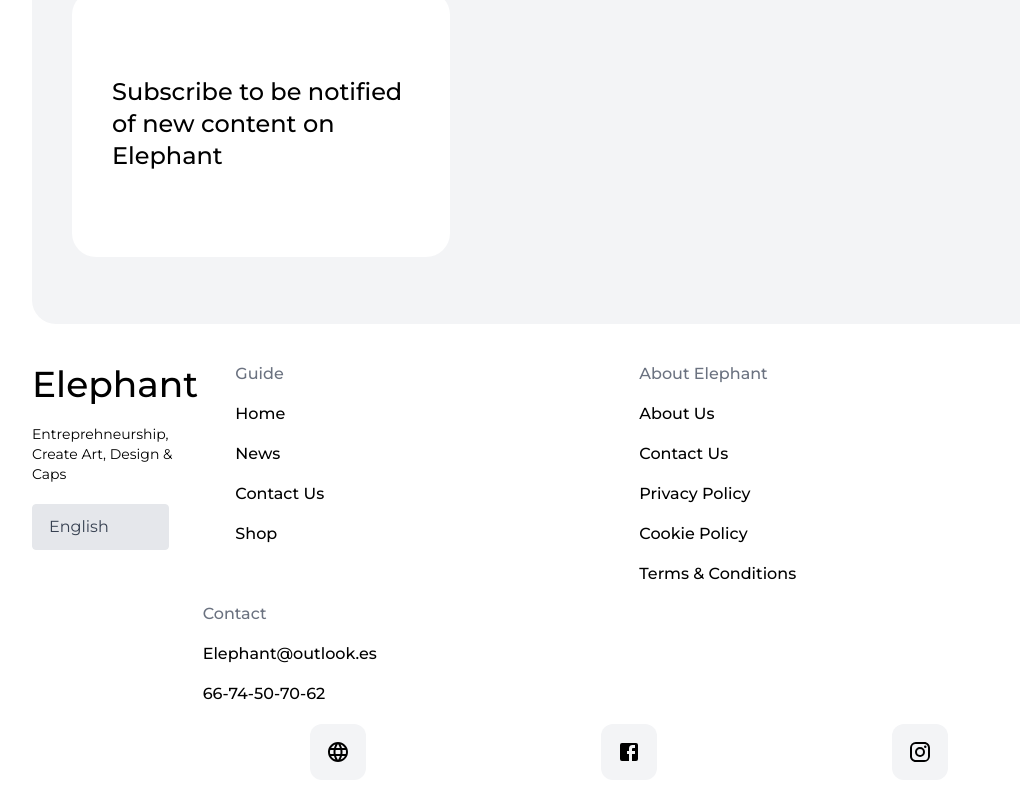
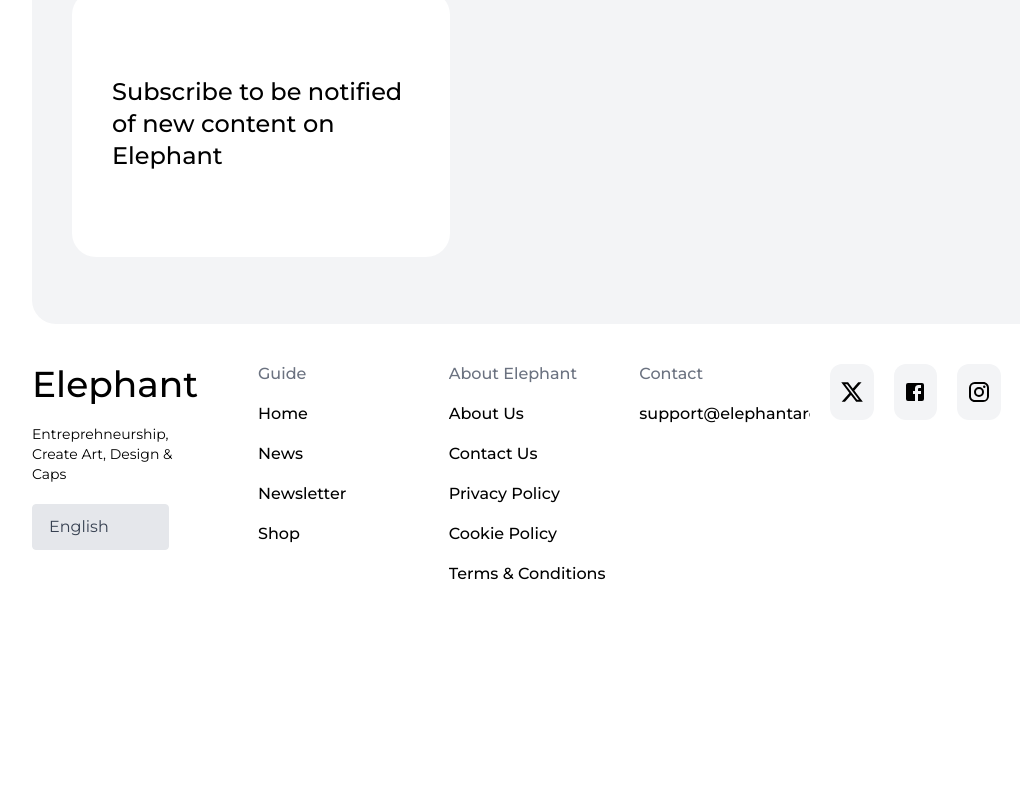
Before and after one commit to Diegoiribe/elephant, a React (Create React App) app: page / in a window 1280 px wide. Shown: the part 1916-2716 px from the top of the page, without its empty margins (96-1116 px from the left). After the commit the page ends 2540 px from the top, so only its background shows below. Built offline with nearby package versions, Linux system fonts and the light colour scheme; a web font is replaced by a local one.

Commit message:
cambio menu a iconos

```diff
--- a/public/index.html
+++ b/public/index.html
@@ -24,7 +24,7 @@
       work correctly both with client-side routing and a non-root public URL.
       Learn how to configure a non-root public URL by running `npm run build`.
     -->
-    <title>React App</title>
+    <title>Elephant</title>
   </head>
   <body>
     <noscript>You need to enable JavaScript to run this app.</noscript>
--- a/src/Components/Footer/Contact/index.jsx
+++ b/src/Components/Footer/Contact/index.jsx
@@ -15,10 +15,10 @@ const Contact = () => {
         <form className="flex items-center gap-1">
           <input
             type="text"
-            className="phone:h-[60px] phone:w-[165px] mac:h-[85px] mac:w-[350px] mac:rounded-s-3xl phone:rounded-s-xl  p-5 text-xl font-medium focus:outline-none phone:text-lg mac:text-xl"
+            className="phone:h-[60px] phone:w-[165px] mac:h-[85px] mac:w-[350px] mac:rounded-s-3xl phone:rounded-s-xl  p-5 text-xl font-medium focus:outline-none phone:text-base mac:text-xl"
             placeholder={t('Contact.placeholder')}
           />
-          <button className="mac:h-[85px] mac:w-[150px] phone:h-[60px] phone:w-[100px] bg-white mac:rounded-e-3xl phone:rounded-e-xl phone:text-lg  mac:text-xl font-medium hover:bg-black hover:text-white">
+          <button className="mac:h-[85px] mac:w-[150px] phone:h-[60px] phone:w-[100px] bg-white mac:rounded-e-3xl phone:rounded-e-xl phone:text-base  mac:text-xl font-medium hover:bg-black hover:text-white">
             {t('Contact.button')}
           </button>
         </form>
--- a/src/Components/Footer/Description/index.jsx
+++ b/src/Components/Footer/Description/index.jsx
@@ -1,5 +1,5 @@
 import React from 'react'
-import LanguageIcon from '@mui/icons-material/Language'
+import XIcon from '@mui/icons-material/X'
 import FacebookIcon from '@mui/icons-material/Facebook'
 import InstagramIcon from '@mui/icons-material/Instagram'
 import { useTranslation } from 'react-i18next'
@@ -33,8 +33,8 @@ const Description = () => {
           </option>
         </select>
       </div>
-      <div className='"mac:w-4/5 phone:w-full flex flex-row flex-wrap gap-5 phone:justify-center'>
-        <div className=" flex flex-col gap-5 phone:w-[45%]">
+      <div className='"mac:w-4/5 phone:w-full flex flex-row phone:flex-wrap mac:flex-nowrap gap-5 phone:justify-center'>
+        <div className=" flex flex-col gap-5 phone:w-[45%] mac:w-1/5">
           <h2 className="text-gray-500 mac:font-medium phone:font-bold phone:text-sm mac:text-[16px]">
             {t('Footer.sectionone')}
           </h2>
@@ -51,7 +51,7 @@ const Description = () => {
             {t('Footer.subtitle-one-four')}
           </p>
         </div>
-        <div className=" flex flex-col gap-5 phone:w-[45%]">
+        <div className=" flex flex-col gap-5 phone:w-[45%] mac:w-1/5">
           <h2 className="text-gray-500 mac:font-medium phone:font-bold phone:text-sm mac:text-[16px]">
             {t('Footer.sectiontwo')}
           </h2>
@@ -71,23 +71,20 @@ const Description = () => {
             {t('Footer.subtitle-two-five')}
           </p>
         </div>
-        <div className=" flex flex-col gap-5 phone:w-[100%] phone:mb-10 mac:mb-0">
+        <div className=" flex flex-col gap-5 phone:w-[100%] phone:mb-10 mac:mb-0 mac:w-1/5">
           <h2 className="text-gray-500 mac:font-medium phone:font-bold phone:text-sm mac:text-[16px]">
             {t('Footer.sectionthree')}
           </h2>
           <p className="font-medium phone:text-sm mac:text-[16px]">
             {t('Footer.subtitle-three-one')}
           </p>
-          <p className="font-medium phone:text-sm mac:text-[16px]">
-            {t('Footer.subtitle-three-two')}
-          </p>
         </div>
-        <div className=" flex justify-around gap-5 phone:w-full">
+        <div className=" flex justify-around gap-5 phone:w-full mac:w-1/5">
           <a
             href="https://elephant-two.vercel.app/"
             className="w-14 h-14 bg-gray-100 rounded-xl flex items-center justify-center cursor-pointer hover:bg-black hover:text-white"
           >
-            <LanguageIcon />
+            <XIcon />
           </a>
           <span className="w-14 h-14 bg-gray-100 rounded-xl flex items-center justify-center cursor-pointer hover:bg-black hover:text-white">
             <FacebookIcon />
--- a/src/Components/Home/Nav/index.jsx
+++ b/src/Components/Home/Nav/index.jsx
@@ -5,6 +5,8 @@ import StorefrontIcon from '@mui/icons-material/Storefront'
 import NewReleasesIcon from '@mui/icons-material/NewReleases'
 import { Link } from 'react-router-dom'
 import { useTranslation } from 'react-i18next'
+import MenuIcon from '@mui/icons-material/Menu'
+import CloseIcon from '@mui/icons-material/Close'
 
 const Nav = ({ isOpen, setIsOpen }) => {
   const [t, i18n] = useTranslation('global')
@@ -33,12 +35,13 @@ const Nav = ({ isOpen, setIsOpen }) => {
             </h1>
             <button onClick={() => setIsOpen(!isOpen)} className="mac:hidden">
               {/* Aquí puedes usar un ícono para el menú de hamburguesa */}
+
               <span
                 style={{
                   color: isOpen ? 'black' : 'white'
                 }}
               >
-                Menu
+                {isOpen ? <CloseIcon /> : <MenuIcon />}
               </span>
             </button>
           </div>
--- a/src/Translation/en/global.json
+++ b/src/Translation/en/global.json
@@ -30,7 +30,7 @@
     "sectionone": "Guide",
     "subtitle-one-one": "Home",
     "subtitle-one-two": "News",
-    "subtitle-one-three": "Contact Us",
+    "subtitle-one-three": "Newsletter",
     "subtitle-one-four": "Shop",
     "sectiontwo": "About Elephant",
     "subtitle-two-one": "About Us",
@@ -39,7 +39,6 @@
     "subtitle-two-four": "Cookie Policy",
     "subtitle-two-five": "Terms & Conditions",
     "sectionthree": "Contact",
-    "subtitle-three-one": "Elephant@outlook.es",
-    "subtitle-three-two": "66-74-50-70-62"
+    "subtitle-three-one": "support@elephantarchives.com"
   }
 }
--- a/src/Translation/es/global.json
+++ b/src/Translation/es/global.json
@@ -30,7 +30,7 @@
     "sectionone": "Guia",
     "subtitle-one-one": "Inicio",
     "subtitle-one-two": "Noticias",
-    "subtitle-one-three": "Contacto",
+    "subtitle-one-three": "Novedades",
     "subtitle-one-four": "Tienda",
     "sectiontwo": "Sobre Elephant",
     "subtitle-two-one": "Quienes somos",
@@ -39,7 +39,6 @@
     "subtitle-two-four": "Politica De Cookies",
     "subtitle-two-five": "Divulgacion De Afiliacion",
     "sectionthree": "Contacto",
-    "subtitle-three-one": "Elephant@outlook.es",
-    "subtitle-three-two": "Tel: 66-74-50-70-62"
+    "subtitle-three-one": "support@elephantarchives.com"
   }
 }
```
